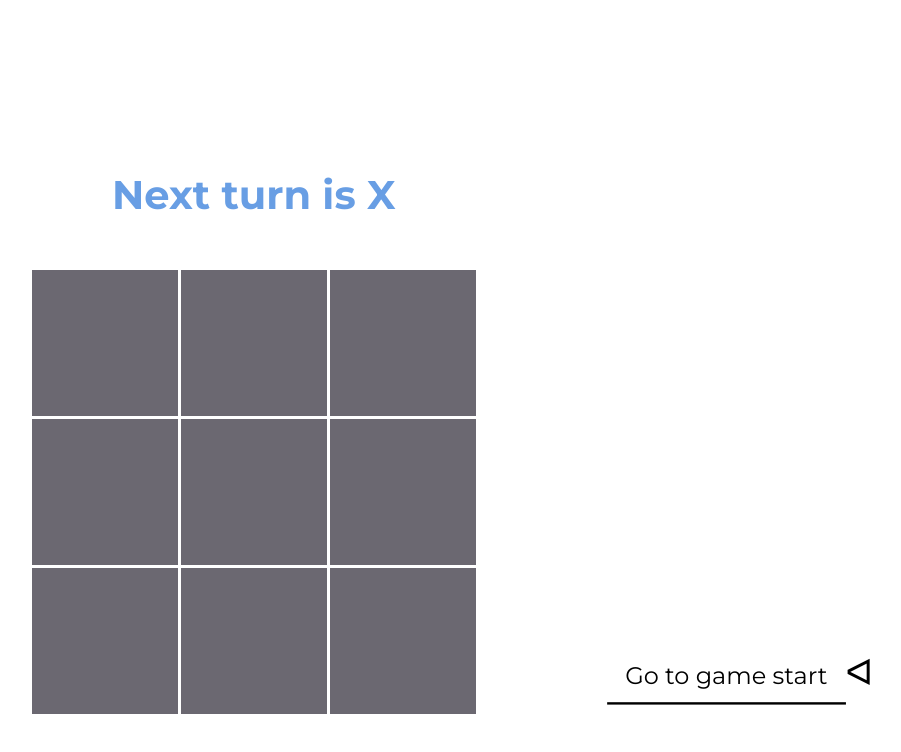
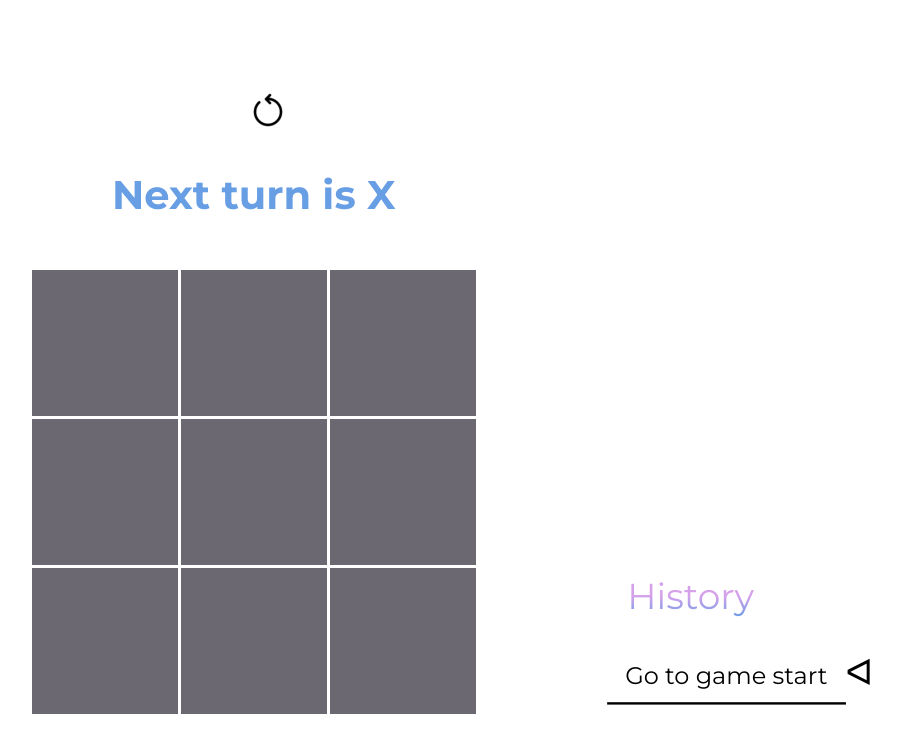
Before and after one commit to Stocil/React-Tic-tac-toe, a React (Create React App) app in the folder first-site/: page / in a window 1280 px wide. Shown: the top 752 px of the page, without its empty margins (212-1113 px from the left). Built offline with nearby package versions, Linux system fonts and the light colour scheme.

Commit message:
Tic-tac-toe take8 restart button added

```diff
--- a/first-site/src/components/Game/Game.css
+++ b/first-site/src/components/Game/Game.css
@@ -1,4 +1,7 @@
 .game {
+  position: relative;
+  margin: 0 auto;
+  max-width: 900px;
   display: -webkit-box;
   display: -ms-flexbox;
   display: flex;
--- a/first-site/src/components/Game/Game.jsx
+++ b/first-site/src/components/Game/Game.jsx
@@ -3,6 +3,7 @@ import "./Game.css";
 
 import Board from "../Board/Board";
 import Moves from "../Moves/Moves";
+import RestartButton from "../RestartButton/RestartButton";
 
 function Game() {
   const [nextX, setNextX] = useState(true);
@@ -13,6 +14,7 @@ function Game() {
 
   return (
     <div className="game">
+      <RestartButton onClick={gameRestart} />
       <Board nextX={nextX} squares={currentSquares} onClick={gameHandle} />
       <Moves
         history={history}
@@ -25,10 +27,14 @@ function Game() {
 
   function gameHandle(newSquare) {
     setNextX(!nextX);
-
-    // setHistory([...history, newSquare]);
     setCurrentMove(currentMove + 1);
     setHistory([...history.slice(0, currentMove + 1), newSquare]);
+  }
+
+  function gameRestart() {
+    setNextX(true);
+    setHistory([Array(9).fill(null)]);
+    setCurrentMove(0);
   }
 }
 
--- a/first-site/src/components/Game/Game.scss
+++ b/first-site/src/components/Game/Game.scss
@@ -1,4 +1,8 @@
 .game {
+  position: relative;
+  margin: 0 auto;
+  max-width: 900px;
+
   display: flex;
   justify-content: center;
   align-items: end;
--- a/first-site/src/components/Moves/Moves.css
+++ b/first-site/src/components/Moves/Moves.css
@@ -100,3 +100,12 @@
   font-size: 30px;
   color: black;
 }
+.game-history__text {
+  font-size: 36px;
+  font-family: "Montserrat", sans-serif;
+  background-clip: text;
+  background: -webkit-gradient(linear, left top, left bottom, color-stop(50%, #d6a1eb), to(#689ee4));
+  background: linear-gradient(180deg, #d6a1eb 50%, #689ee4);
+  -webkit-background-clip: text;
+  -webkit-text-fill-color: transparent;
+}
--- a/first-site/src/components/Moves/Moves.jsx
+++ b/first-site/src/components/Moves/Moves.jsx
@@ -31,6 +31,7 @@ function Moves(props) {
 
   return (
     <div className="game-history">
+      <p className="game-history__text">History </p>
       <ul className="game-history__list">{moves}</ul>
     </div>
   );
--- a/first-site/src/components/Moves/Moves.scss
+++ b/first-site/src/components/Moves/Moves.scss
@@ -92,4 +92,14 @@
       }
     }
   }
+
+  &__text {
+    font-size: 36px;
+    font-family: "Montserrat", sans-serif;
+
+    background-clip: text;
+    background: linear-gradient(180deg, #d6a1eb 50%, #689ee4);
+    -webkit-background-clip: text;
+    -webkit-text-fill-color: transparent;
+  }
 }
--- /dev/null
+++ b/first-site/src/components/RestartButton/RestartButton.css
@@ -0,0 +1,24 @@
+.restart-button {
+  cursor: pointer;
+  padding: 0;
+  background-color: transparent;
+  border: none;
+  position: absolute;
+  left: 30%;
+  top: 10%;
+  width: 40px;
+  height: 40px;
+  -webkit-transform: rotate(0);
+      -ms-transform: rotate(0);
+          transform: rotate(0);
+  background-image: url("./restart.png");
+  -webkit-transition: -webkit-transform 0.5s ease-in-out;
+  transition: -webkit-transform 0.5s ease-in-out;
+  transition: transform 0.5s ease-in-out;
+  transition: transform 0.5s ease-in-out, -webkit-transform 0.5s ease-in-out;
+}
+.restart-button:hover {
+  -webkit-transform: rotate(360deg);
+      -ms-transform: rotate(360deg);
+          transform: rotate(360deg);
+}
--- /dev/null
+++ b/first-site/src/components/RestartButton/RestartButton.jsx
@@ -0,0 +1,8 @@
+import React from "react";
+import "./RestartButton.css";
+
+function RestartButton({ onClick }) {
+  return <button className="restart-button" onClick={onClick}></button>;
+}
+
+export default RestartButton;
--- /dev/null
+++ b/first-site/src/components/RestartButton/RestartButton.scss
@@ -0,0 +1,22 @@
+.restart-button {
+  cursor: pointer;
+  padding: 0;
+  background-color: transparent;
+  border: none;
+
+  position: absolute;
+  left: 30%;
+  top: 10%;
+
+  width: 40px;
+  height: 40px;
+
+  transform: rotate(0);
+  background-image: url("./restart.png");
+
+  transition: transform 0.5s ease-in-out;
+
+  &:hover {
+    transform: rotate(360deg);
+  }
+}
```
Also changed, not shown: first-site/src/components/RestartButton/restart.png (added).
